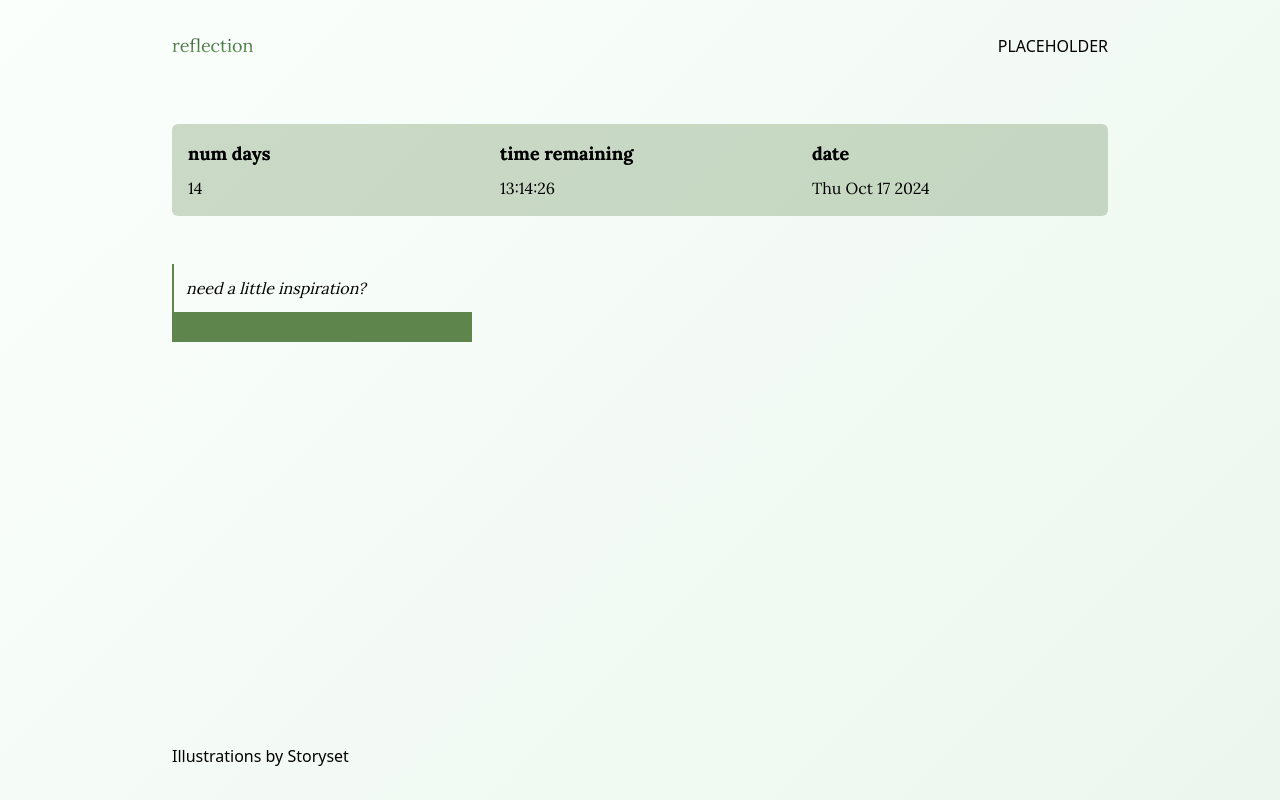
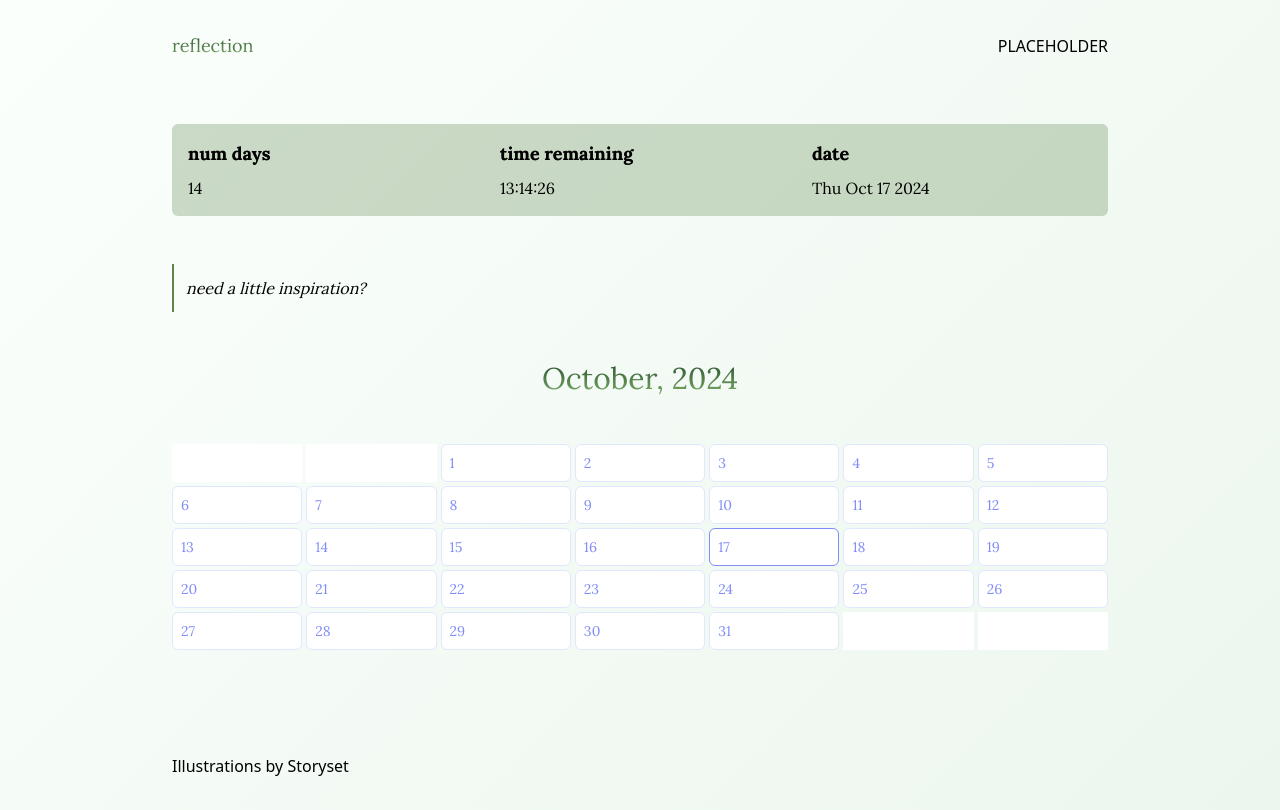
Before and after one commit to shamikaredkar/Reflection, a Next.js app: page /dashboard in a window 1280 px wide. Built offline with nearby package versions, Linux system fonts and the light colour scheme.

Commit message:
Created the calander

```diff
--- a/app/components/Calendar.js
+++ b/app/components/Calendar.js
@@ -1,7 +1,112 @@
-import React from 'react'
+"use client";
+import React, { useState } from 'react'
+import { Lora } from 'next/font/google'
+import { baseRating, gradients } from '@/utils'
 
-export default function Calendar() {
+// Import or define fugaz if necessary
+const inter = Lora({
+  subsets: ['latin'], // You can specify other subsets if needed
+  weight: ['400', '700'], // Specify the weights you want to use
+  style: ['normal', 'italic'], // Specify the styles you want to use
+})
+
+const months = {
+  'January': 'Jan',
+  'February': 'Feb',
+  'March': 'Mar',
+  'April': 'Apr',
+  'May': 'May',
+  'June': 'Jun',
+  'July': 'Jul',
+  'August': 'Aug',
+  'September': 'Sept',
+  'October': 'Oct',
+  'November': 'Nov',
+  'December': 'Dec'
+}
+const monthsArr = Object.keys(months)
+const dayList = ['Sunday', 'Monday', 'Tuesday', 'Wednesday', 'Thursday', 'Friday', 'Saturday']
+const now = new Date() // Only declare once
+
+export default function Calendar(props) {
+  const { demo, completeData, handleSetMood } = props
+
+  const currMonth = now.getMonth()
+  const [selectedMonth, setSelectMonth] = useState(monthsArr[currMonth])
+  const [selectedYear, setSelectedYear] = useState(now.getFullYear())
+
+  const numericMonth = monthsArr.indexOf(selectedMonth)
+  const data = completeData?.[selectedYear]?.[numericMonth] || {}
+
+  function handleIncrementMonth(val) {
+    if (numericMonth + val < 0) {
+      // Move to the previous year
+      setSelectedYear(curr => curr - 1)
+      setSelectMonth(monthsArr[monthsArr.length - 1])
+    } else if (numericMonth + val > 11) {
+      // Move to the next year
+      setSelectedYear(curr => curr + 1)
+      setSelectMonth(monthsArr[0])
+    } else {
+      setSelectMonth(monthsArr[numericMonth + val])
+    }
+  }
+
+  const monthNow = new Date(selectedYear, monthsArr.indexOf(selectedMonth), 1)
+  const firstDayOfMonth = monthNow.getDay()
+  const daysInMonth = new Date(selectedYear, numericMonth + 1, 0).getDate()
+
+  const daysToDisplay = firstDayOfMonth + daysInMonth
+  const numRows = Math.floor(daysToDisplay / 7) + (daysToDisplay % 7 ? 1 : 0)
+
   return (
-    <div>Calendar</div>
+    <div className='flex flex-col gap-2'>
+      <div className='grid grid-cols-5 gap-4'>
+        <button
+          onClick={() => handleIncrementMonth(-1)}
+          className='mr-auto text-indigo-400 text-lg sm:text-xl duration-200 hover:opacity-60'>
+          <i className="fa-solid fa-circle-chevron-left"></i>
+        </button>
+        <p className={'text-center text-3xl col-span-3 capitalized whitespace-nowrap textGradient ' + inter.className}>
+          {selectedMonth}, {selectedYear}
+        </p>
+        <button
+          onClick={() => handleIncrementMonth(+1)}
+          className='ml-auto text-indigo-400 text-lg sm:text-xl duration-200 hover:opacity-60'>
+          <i className="fa-solid fa-circle-chevron-right"></i>
+        </button>
+      </div>
+
+      <div className='flex flex-col overflow-hidden gap-1 py-4 sm:py-6 md:py-10'>
+        {[...Array(numRows).keys()].map((row, rowIndex) => (
+          <div key={rowIndex} className='grid grid-cols-7 gap-1'>
+            {dayList.map((dayOfWeek, dayOfWeekIndex) => {
+              const dayIndex = (rowIndex * 7) + dayOfWeekIndex - firstDayOfMonth + 1
+              const dayDisplay = dayIndex > 0 && dayIndex <= daysInMonth
+              const isToday = dayIndex === now.getDate() && selectedMonth === monthsArr[now.getMonth()] && selectedYear === now.getFullYear()
+
+              if (!dayDisplay) {
+                return <div className='bg-white' key={dayOfWeekIndex} />
+              }
+
+              const color = demo
+                ? gradients.indigo[baseRating[dayIndex]]
+                : dayIndex in data
+                ? gradients.indigo[data[dayIndex]]
+                : 'white'
+
+              return (
+                <div
+                  style={{ background: color }}
+                  className={`text-xs sm:text-sm border border-solid p-2 flex items-center gap-2 justify-between rounded-md ${isToday ? 'border-indigo-400' : 'border-indigo-100'} ${color === 'white' ? 'text-indigo-400' : 'text-white'}`}
+                  key={dayOfWeekIndex}>
+                  <p>{dayIndex}</p>
+                </div>
+              )
+            })}
+          </div>
+        ))}
+      </div>
+    </div>
   )
 }
--- a/app/components/Dashboard.js
+++ b/app/components/Dashboard.js
@@ -1,6 +1,7 @@
 import React from 'react'
 import { Lora } from 'next/font/google'
 import ScratchCard from './ScratchCard'
+import Calendar from './Calendar'
 
 
 const inter = Lora({
@@ -15,6 +16,7 @@
     time_remaining: '13:14:26',
     date: (new Date()).toDateString()
   }
+
   return (
     <div className={'flex flex-col flex-1 gap-8 sm:gap-10 md:gap-12 ' + inter.className}>
       <div className='grid grid-cols-1 sm:grid-cols-3 bg-[#5E854C]/30 rounded-md'>
@@ -29,9 +31,9 @@
       </div>
       <div className=''>
         <p className='italic border-l-2 p-3 border-[#5E854C]'>need a little inspiration?</p>
-        <ScratchCard/>
+        {/* <ScratchCard/> */}
       </div>
-      <h4 className='text-3xl sm:text-4xl md:text-5xl'></h4>
+      <Calendar/>
     </div>
   )
 }
--- /dev/null
+++ b/utils/index.js
@@ -0,0 +1,24 @@
+export const gradients = {
+    indigo: ['#dcd6ff', '#b8adff', '#9285ff', '#7766ff', '#4833ff', '#3525db', '#261ab1', '#1a1093', '#10097a',],
+    green: ['#dcfdc3', '#affc9d', '#7cf86c', '#4bf246', '#0cea1c', '#0dc928', '#0ca82f', '#038731', '#047031',],
+    blue: ['#ccfffa', '#9afefe', '#66f1fc', '#41dffa', '#07c2f7', '#0497d4', '#0171b1', '#02518e', '#003a76',],
+    yellow: ['#fff8db', '#fff0b8', '#ffe495', '#ffd97b', '#ffc84f', '#dba339', '#b78127', '#936118', '#7a4b10',],
+    pink: ['#ffd8f2', '#ffb1ea', '#ff8aea', '#ff6df1', '#ff3dfe', '#cd2ddb', '#9d1fb7', '#731493', '#540b7a',],
+}
+
+export const baseRating = {
+    "0": 2, "1": 5, "2": 4, "3": 1, "4": 3,
+    "5": 2, "6": 4, "7": 1, "8": 5, "9": 3,
+    "10": 2, "11": 4, "12": 1, "13": 3, "14": 5,
+    "15": 2, "16": 4, "17": 1, "18": 3, "19": 5,
+    "20": 2, "21": 4, "22": 1, "23": 3, "24": 5,
+    "25": 3, "26": 4, "27": 2, "28": 1, "29": 2,
+    "30": 4, "31": 1, "32": 3, "33": 5, "34": 2,
+    "35": 4, "36": 1, "37": 5, "38": 3, "39": 2,
+    "40": 5, "41": 4, "42": 1, "43": 3,
+}
+
+export const demoData = {
+    "15": 2, "16": 4, "17": 1, "18": 3, "19": 5,
+    "20": 2, "21": 4, "22": 1, "23": 3, "24": 5,
+}
```
